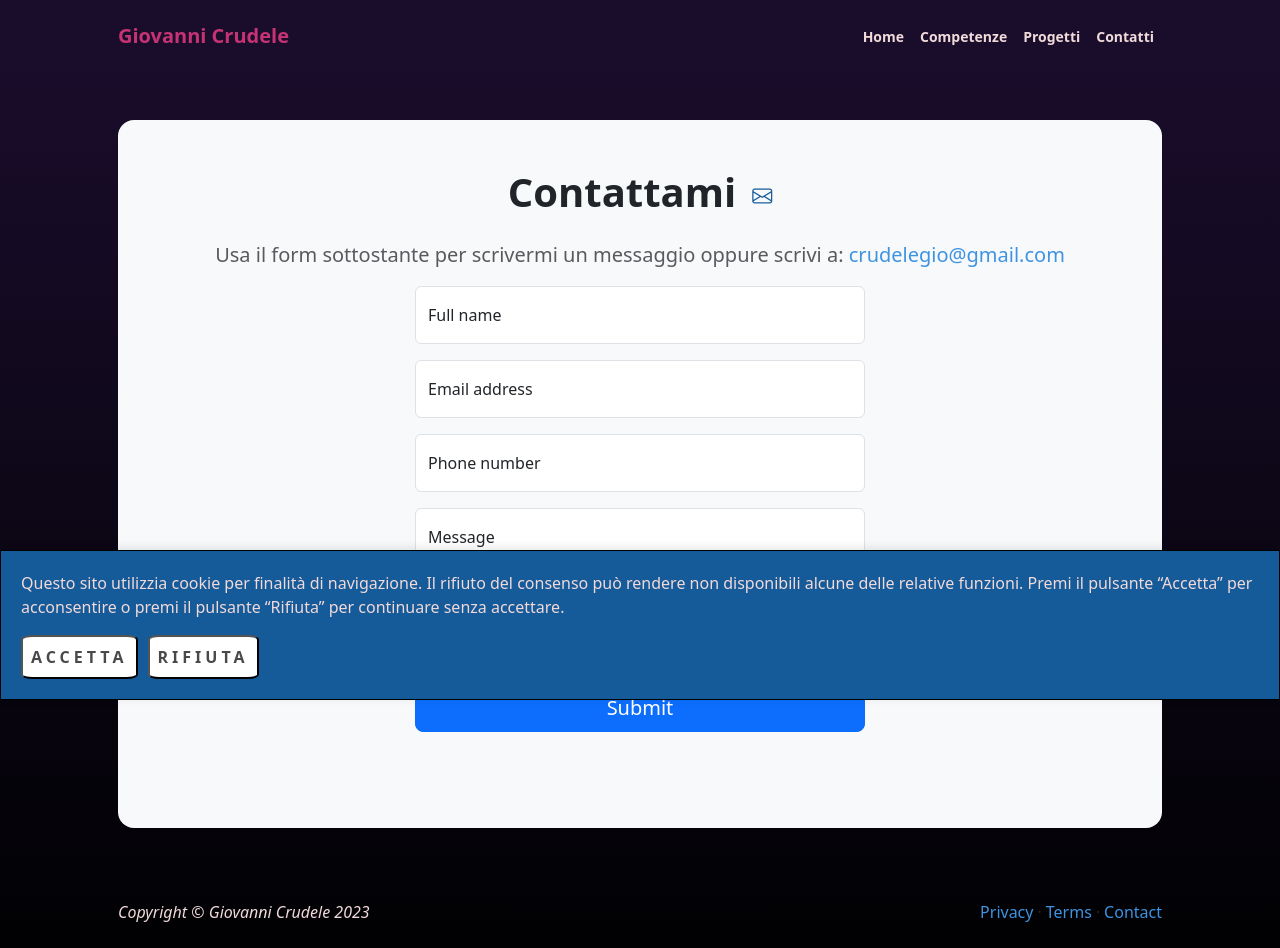
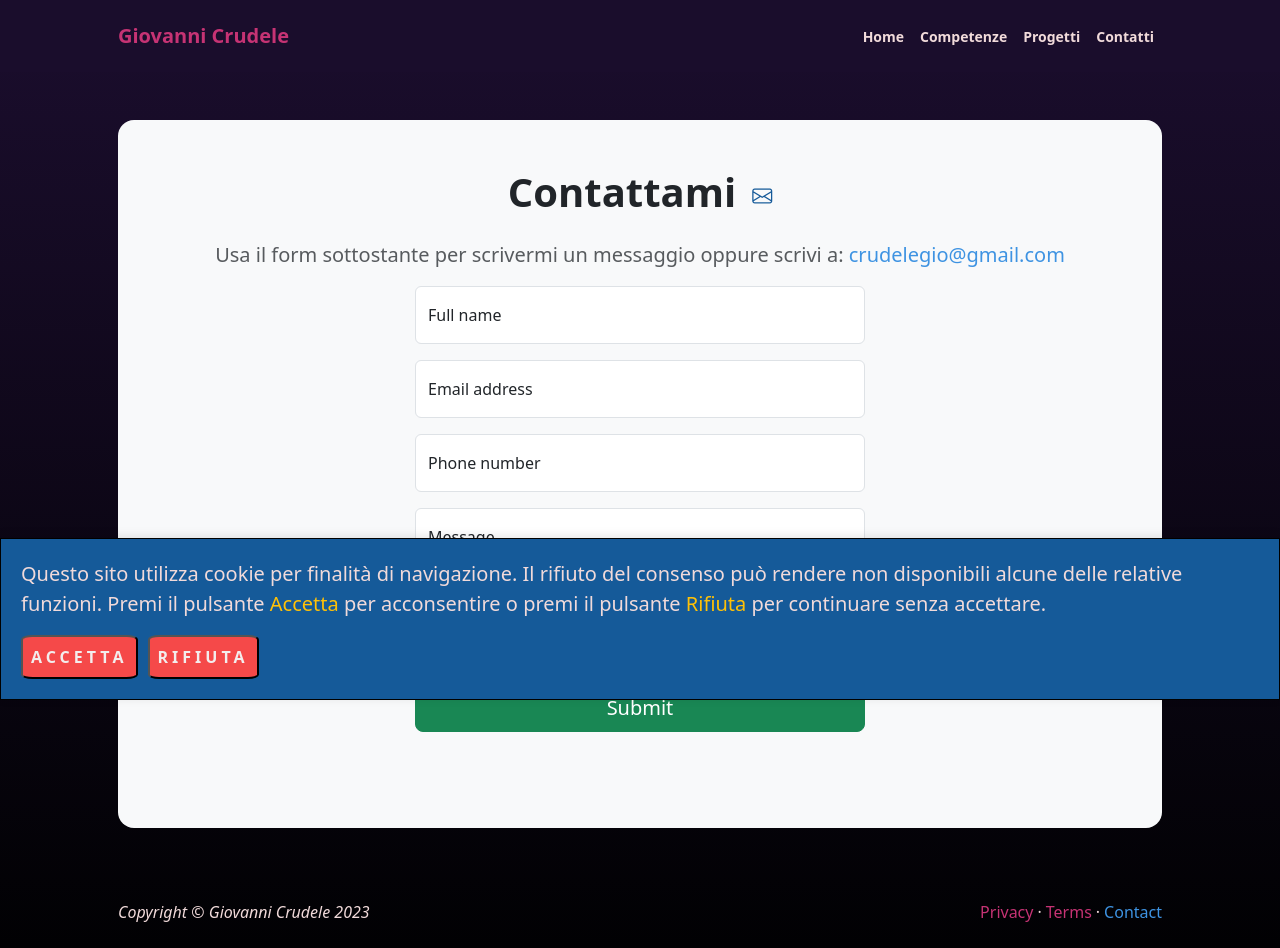
Before and after one commit to JarielGFox/neonsunset, a Vue app: page /contacts in a window 1280 px wide. Built offline with nearby package versions, Linux system fonts and the light colour scheme.

Commit message:
style updates

```diff
--- a/src/components/CookieBanner.vue
+++ b/src/components/CookieBanner.vue
@@ -28,9 +28,9 @@ export default {
 
 <template>
     <div v-if="showBanner" class="cookie-banner">
-        <p>Questo sito utilizzia cookie per finalità di navigazione. Il rifiuto del consenso può rendere non
-            disponibili alcune delle relative funzioni. Premi il pulsante “Accetta” per acconsentire o premi il pulsante
-            “Rifiuta” per continuare senza accettare.</p>
+        <p class="fs-5">Questo sito utilizza cookie per finalità di navigazione. Il rifiuto del consenso può rendere non
+            disponibili alcune delle relative funzioni. Premi il pulsante <span class="text-warning">Accetta</span> per
+            acconsentire o premi il pulsante <span class="text-warning">Rifiuta</span> per continuare senza accettare.</p>
         <button @click="onCookieClick">Accetta</button>
         <button @click="onCookieClick">Rifiuta</button>
     </div>
@@ -55,8 +55,8 @@ export default {
 
 button {
     padding: 8px;
-    background-color: #ffffff;
-    color: #494949;
+    background-color: #f54949;
+    color: #f3eded;
     text-transform: uppercase;
     font-weight: 800;
     letter-spacing: 4px;
--- a/src/components/Footer.vue
+++ b/src/components/Footer.vue
@@ -8,11 +8,11 @@
                 <div class="col-auto">
                     <div class="text-pink-light m-0"><em>Copyright &copy; Giovanni Crudele 2023</em></div>
                 </div>
-                <div class="col-auto">
-                    <a class="nav-item" href="#!">Privacy</a>
-                    <span class="mx-1">&middot;</span>
-                    <a class="nav-item" href="#!">Terms</a>
-                    <span class="mx-1">&middot;</span>
+                <div class="col-auto text-pink">
+                    <span class="nav-item" href="#!">Privacy</span>
+                    <span class="text-pink-light mx-1">&middot;</span>
+                    <span class="nav-item" href="#!">Terms</span>
+                    <span class="text-pink-light mx-1">&middot;</span>
                     <a class="nav-item" href="/contacts">Contact</a>
                 </div>
             </div>
--- a/src/components/contacts/MailForm.vue
+++ b/src/components/contacts/MailForm.vue
@@ -94,12 +94,11 @@ export default {
                     <div class="text-center text-danger mb-3">{{ errorMessage }}</div>
                 </div>
                 <!-- Submit Button-->
-                <div class="d-grid"><button class="btn btn-primary btn-lg" id="submitButton" type="submit">Submit</button>
+                <div class="d-grid"><button class="btn btn-success btn-lg" id="submitButton" type="submit">Submit</button>
                 </div>
             </form>
         </div>
     </div>
-
     <!-- Confirm Modal -->
     <confirm-modal v-if="showModal" @close="closeModal"></confirm-modal>
 </template>
--- a/src/views/Contacts.vue
+++ b/src/views/Contacts.vue
@@ -27,7 +27,7 @@ export default {
                             <a href="mailto:crudelegio@gmail.com" target="_blank">crudelegio@gmail.com</a>
                         </span>
                     </div>
-                    <!-- Fare il form funzionante col back-end -->
+                    <!-- Form con phpMailer -->
                     <MailForm />
                 </div>
             </div>
```
